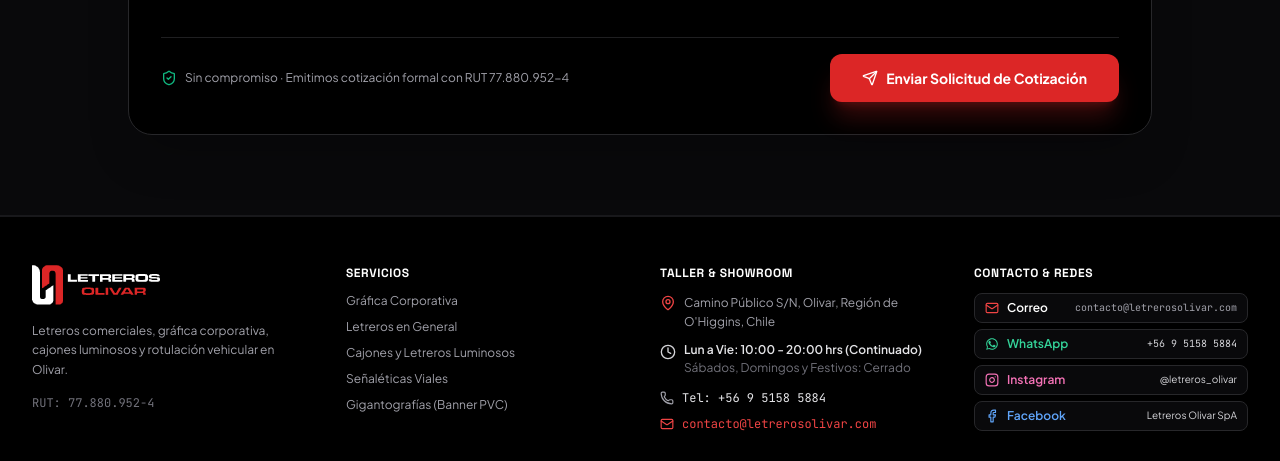
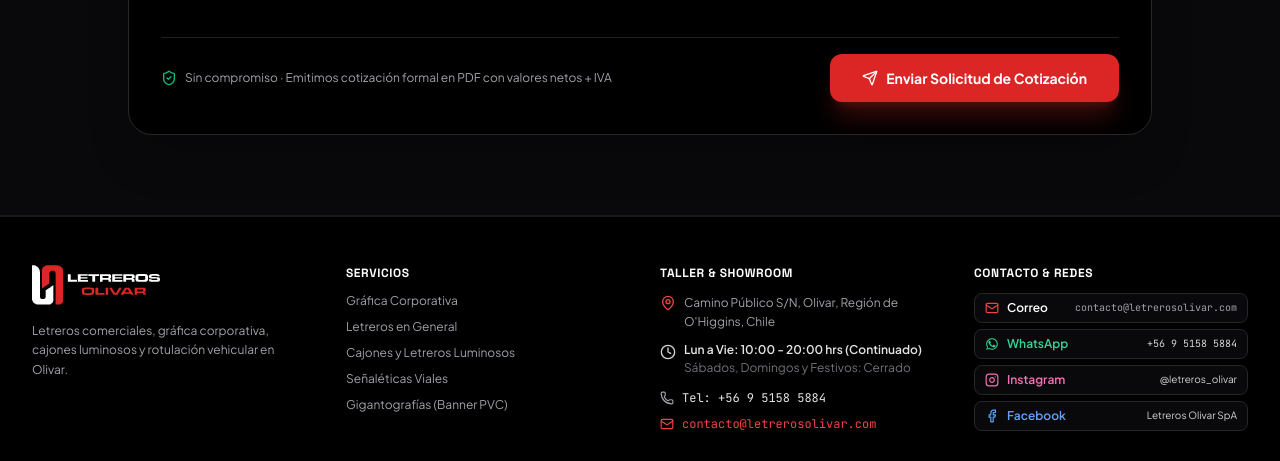
Before and after one commit to boxerblastbeat/leteros_testeo, a React (Vite) app: page / in a window 1280 px wide. Shown: the part 4152-4613 px from the top of the page. Built offline with nearby package versions, Linux system fonts and the light colour scheme; no server answers; the database is empty.

Commit message:
style(ui): dejar el RUT una sola vez en la linea legal del footer

```diff
--- a/src/components/public/PublicSite.jsx
+++ b/src/components/public/PublicSite.jsx
@@ -954,7 +954,7 @@ export default function PublicSite({ onOpenIntranet }) {
               <div className="flex flex-col sm:flex-row items-center justify-between gap-4 pt-4 border-t border-zinc-800/80">
                 <div className="flex items-center gap-2 text-xs text-zinc-400">
                   <ShieldCheck className="w-4 h-4 text-emerald-500 shrink-0" />
-                  <span>Sin compromiso · Emitimos cotización formal con RUT {COMPANY_INFO.rut}</span>
+                  <span>Sin compromiso · Emitimos cotización formal en PDF con valores netos + IVA</span>
                 </div>
                 <button
                   type="submit"
@@ -987,7 +987,6 @@ export default function PublicSite({ onOpenIntranet }) {
               Letreros comerciales, gráfica corporativa, cajones luminosos y rotulación vehicular en
               Olivar.
             </p>
-            <p className="text-xs font-mono text-zinc-500">RUT: {COMPANY_INFO.rut}</p>
           </div>
 
           {/* Columna 2: Servicios */}
```
